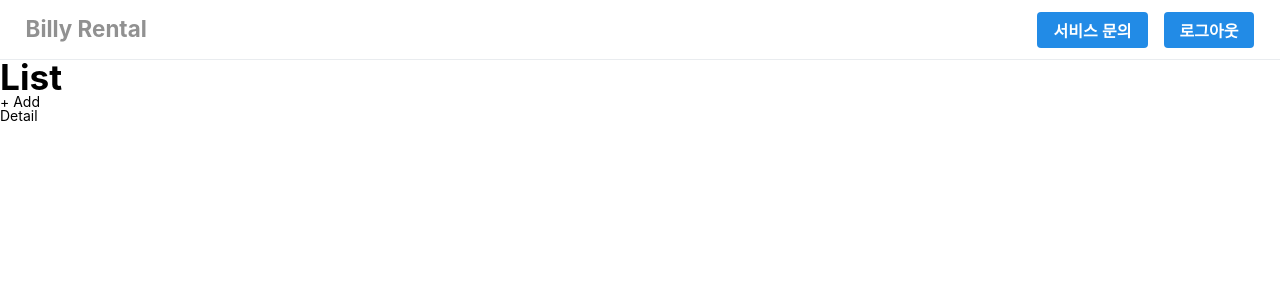
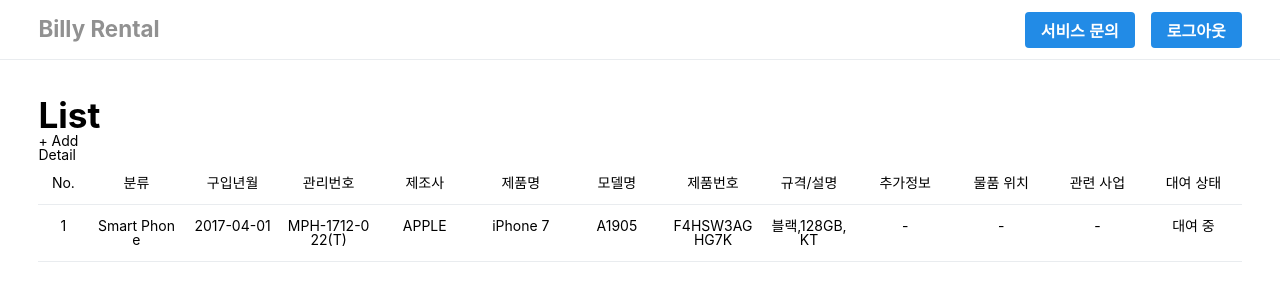
Before and after one commit to Jess2/billy, a React (Create React App) app: page /list in a window 1280 px wide. Shown: the top 300 px of the page. Built offline with nearby package versions, Linux system fonts and the light colour scheme.

Commit message:
feat: 장비 목록 상태 관리

```diff
--- a/src/common/container/Header.js
+++ b/src/common/container/Header.js
@@ -28,7 +28,7 @@ export default function Header() {
     justify-content: space-between;
     align-items: center;
     height: 60px;
-    padding: 0 2vw;
+    padding: 0 3vw;
     background-color: #ffffff;
     border-bottom: 1px solid #e9ecef;
 
--- a/src/list/container/List.js
+++ b/src/list/container/List.js
@@ -1,12 +1,98 @@
-import React from "react";
+import React, { useState } from "react";
 import { Link } from "react-router-dom";
+import styled from 'styled-components';
+
+const StyledWrapper = styled.div`
+  padding: 3vw;
+`;
+
+const StyledList = styled.ul`
+  width: 100%;
+  padding: 1em 0;
+  // border-top: 1px solid #e9ecef;
+  border-bottom: 1px solid #e9ecef;
+
+  li {
+    display: inline-block;
+    width: calc((100% - 50px) / 12);
+    padding: 0 0.5em;
+    word-break: break-all;
+    text-align: center;
+    vertical-align: top;
+
+    &:first-child {
+      width: 50px;
+    }
+  }
+`;
 
 export default function List() {
+  const [equipments, setEquipments] = useState([
+    {
+      id: 1,
+      type: 'Smart Phone',
+      purchaseDate: '2017-04-01', //구입년월
+      createDT: '2018-03-27',
+      UpdateDT: '2020-12-07',
+      productCode: 'F4HSW3AGHG7K', // 제품번호
+      productName: 'iPhone 7', // 제품명
+      modelName: 'A1905', // 모델명
+      manufacturer: 'APPLE', // 제조사
+      regCode: 'MPH-1712-022(T)', // 관리 번호
+      specification: '블랙,128GB,KT', // 규격/설명
+      description: '', // 추가 정보
+      relBusiness: '', // 관련 사업
+      isBilly: true, // 대여 상태
+      currentLocation: '', // 물품 위치
+      billyUser: {
+        id: '117',
+        name: 'jessie',
+        role: "u",
+        email: 'test@g.com',
+        createDT: "2020-02-26",
+        updateDT: "2021-01-04",
+      },
+    }
+  ]);
   const id = '12345';
-  return <>
+  return <StyledWrapper>
     <h1>List</h1>
     <Link to="/create">+ Add</Link>
     <br />
     <Link to={`/detail/${id}`}>Detail</Link>
-  </>;
+    <StyledList>
+      <li>No.</li>
+      <li>분류</li>
+      <li>구입년월</li>
+      <li>관리번호</li>
+      <li>제조사</li>
+      <li>제품명</li>
+      <li>모델명</li>
+      <li>제품번호</li>
+      <li>규격/설명</li>
+      <li>추가정보</li>
+      <li>물품 위치</li>
+      <li>관련 사업</li>
+      <li>대여 상태</li>
+    </StyledList>
+    {
+      equipments.map(eqp => (
+        <StyledList key={eqp.id}>
+          <li>{eqp.id}</li>
+          <li>{eqp.type}</li>
+          <li>{eqp.purchaseDate || '-'}</li>
+          <li>{eqp.regCode || '-'}</li>
+          <li>{eqp.manufacturer || '-'}</li>
+          <li>{eqp.productName || '-'}</li>
+          <li>{eqp.modelName || '-'}</li>
+          <li>{eqp.productCode || '-'}</li>
+          <li>{eqp.specification || '-'}</li>
+          <li>{eqp.description || '-'}</li>
+          <li>{eqp.currentLocation || '-'}</li>
+          <li>{eqp.relBusiness || '-'}</li>
+          <li>{eqp.isBilly ? '대여 중' : '-'}</li>
+        </StyledList>
+      ))
+    }
+  </StyledWrapper>;
 }
```
